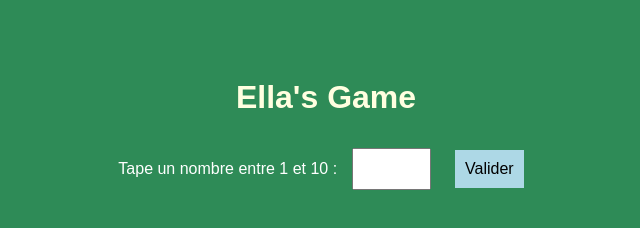
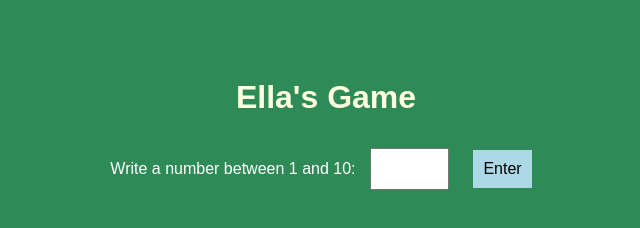
Before and after one commit to allilou3/Ella-s-Game, a plain HTML site: page index.html in a window 1280 px wide. Shown: the whole page, without its empty margins (314-954 px from the left). Drawn offline with Linux system fonts and the light colour scheme.

Commit message:
Add files via upload

```diff
--- a/index.html
+++ b/index.html
@@ -62,9 +62,9 @@
 
     <h1>Ella's Game</h1>
 
-    <label for="numberInput">Tape un nombre entre 1 et 10 :</label>
+    <label for="numberInput">Write a number between 1 and 10:</label>
     <input type="number" id="numberInput" min="1" max="10" required>
-    <button onclick="jouer()">Valider</button>
+    <button onclick="jouer()">Enter</button>
 
     <div id="yesNoButtons">
         <p>Would you marry me ?</p>
```
